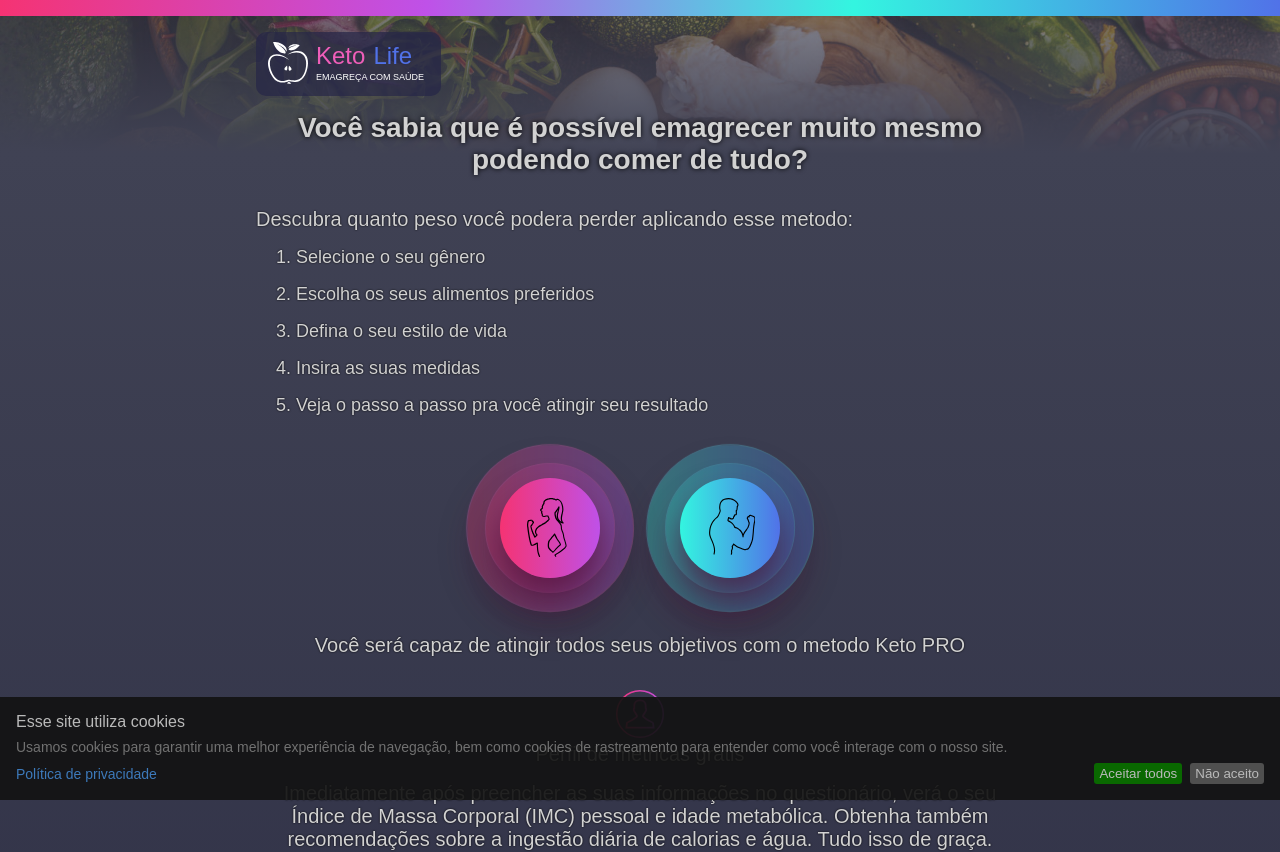
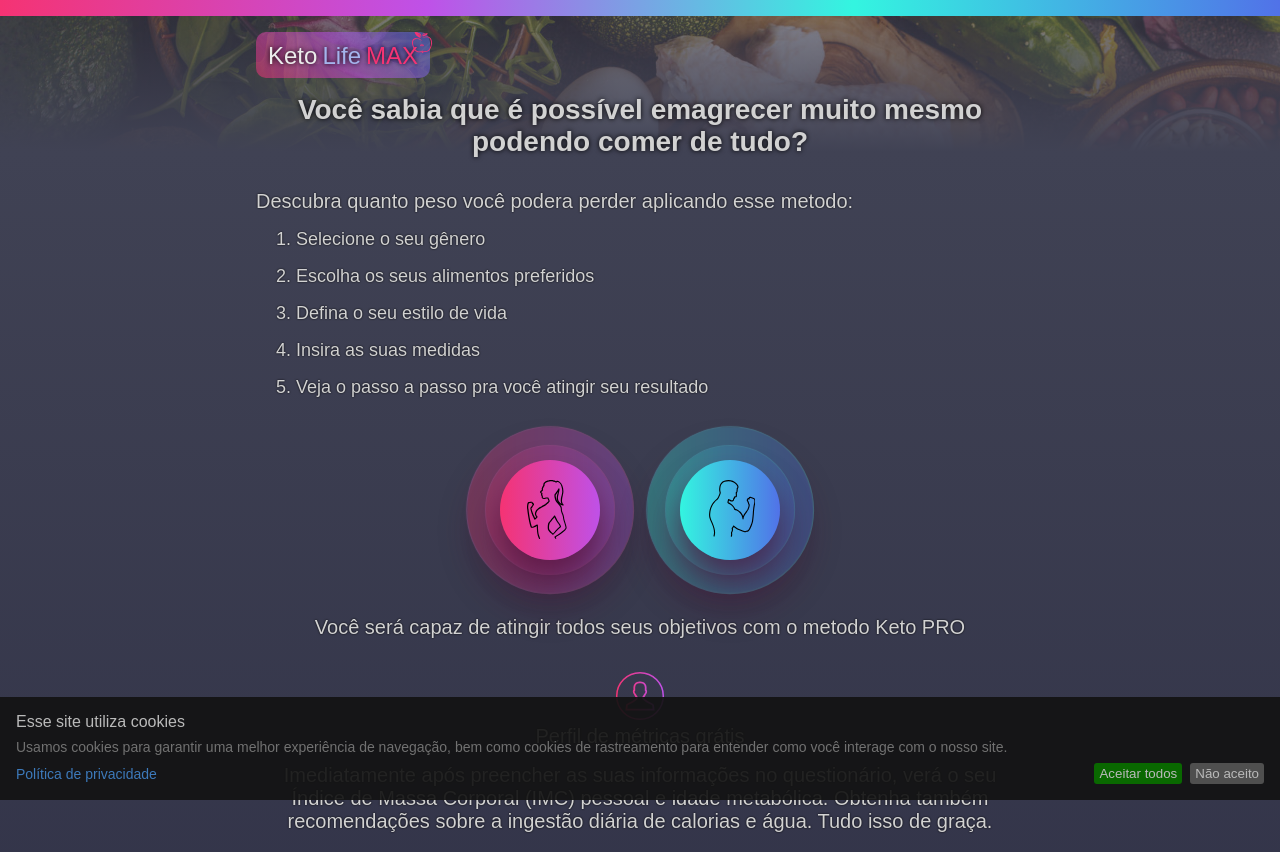
Before and after one commit to JeanVictorMachado/keto-life-max, a React (Create React App) app: page / in a window 1280 px wide. Shown: the top 852 px of the page. Built offline with nearby package versions, Linux system fonts and the light colour scheme.

Commit message:
feat: updated

```diff
--- a/src/components/LogoKetoPro/index.tsx
+++ b/src/components/LogoKetoPro/index.tsx
@@ -3,19 +3,20 @@ import "./styles.css";
 export const LogoKetoPro = () => {
   return (
     <div className="header__container-logo">
+      <div>
+        <p className="header-title">
+          Keto <p className="header-title-life">Life</p>
+          <p className="header-title-max">MAX</p>
+        </p>
+
+        {/* <span className="header-logo-sub-title">EMAGREÇA COM SAÚDE</span> */}
+      </div>
+
       <img
         className="header__logo"
         src="images/logo-keto-pro.svg"
         alt="Logotipo Keto Life"
       />
-
-      <div>
-        <p className="header-title">
-          Keto <p className="header-title-pro">Life</p>
-        </p>
-
-        <span className="header-logo-sub-title">EMAGREÇA COM SAÚDE</span>
-      </div>
     </div>
   );
 };
--- a/src/components/LogoKetoPro/styles.css
+++ b/src/components/LogoKetoPro/styles.css
@@ -1,31 +1,44 @@
 .header__container-logo {
-  background: rgba(37, 37, 72, 0.7);
+  width: min-content;
+  background-image: linear-gradient(45deg, #f5337486, #c051e888, #5172e885);
   border-radius: 10px;
 
   padding: 10px 12px 12px 12px;
 
   display: flex;
   align-items: center;
+
+  position: relative;
 }
 
 .header__logo {
-  width: 40px;
+  width: 20px;
   margin-right: 8px;
   background: none;
+
+  position: absolute;
+  right: -10px;
+  top: 0;
 }
 
 .header-title {
-  color: #ef5eb9;
+  color: #ececec;
   font-size: 24px;
   background: none;
+  text-shadow: 0 0 5px black;
 
   margin-bottom: -4px;
   display: flex;
 }
 
-.header-title-pro {
-  margin-left: 8px;
-  color: #5172e8;
+.header-title-life {
+  margin-left: 5px;
+  color: #a4b4ec;
+}
+
+.header-title-max {
+  margin-left: 5px;
+  color: #f53374;
 }
 
 .header-logo-sub-title {
```
Also changed, not shown: public/before-and-after-2.jpg (deleted), public/images/logo-keto-pro.svg.
